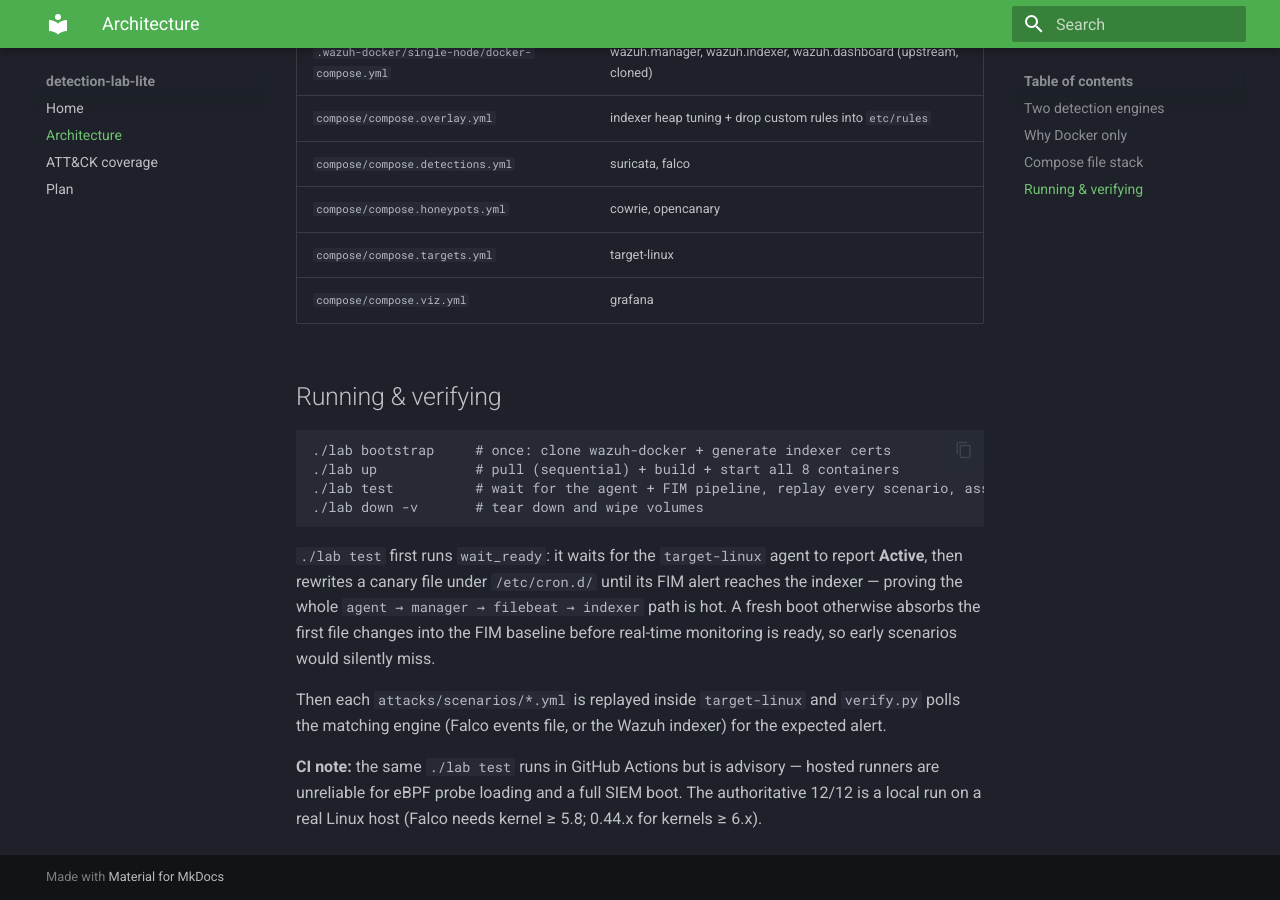
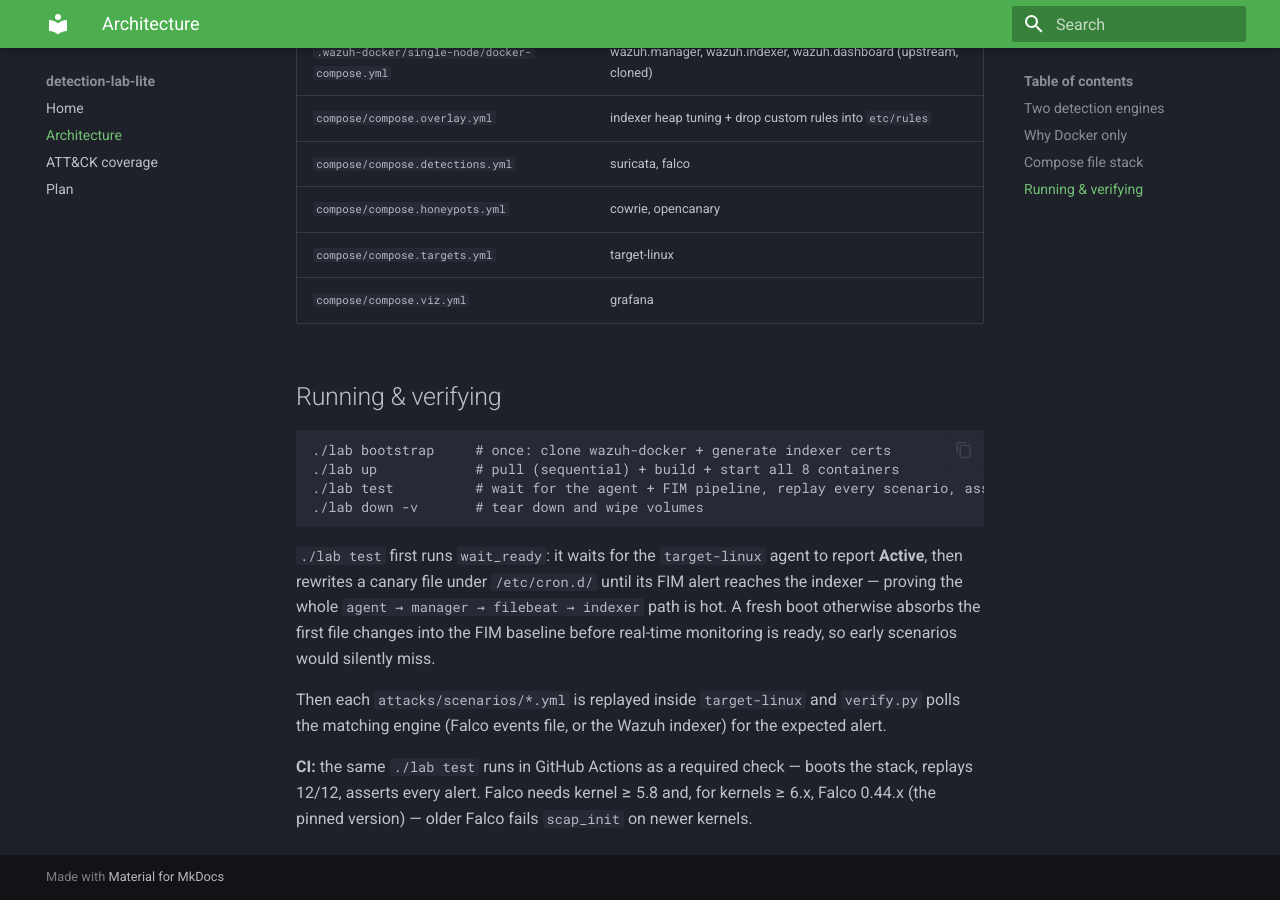
Before and after one commit to MhdFadlyy/detection-lab-lite, an MkDocs documentation site: the page built from docs/architecture.md, in a window 1280 px wide and 900 px high, scrolled down 1097 px. Built offline with MkDocs 1.6.1 and Material for MkDocs 9.7.7, drawn with Linux system fonts in a browser that asks for light colours.

Commit message:
ci: make the 12/12 replay a required check (Falco 0.44.1 loads on hosted runners)
Stage 3's CI-green milestone. Remaining Stage 3: Navigator layer, Grafana
dashboard, more Falco scenarios, OpenCanary.

```diff
--- a/docs/architecture.md
+++ b/docs/architecture.md
@@ -60,6 +60,6 @@
 Then each `attacks/scenarios/*.yml` is replayed inside `target-linux` and `verify.py` polls
 the matching engine (Falco events file, or the Wazuh indexer) for the expected alert.
 
-**CI note:** the same `./lab test` runs in GitHub Actions but is advisory — hosted runners
-are unreliable for eBPF probe loading and a full SIEM boot. The authoritative 12/12 is a
-local run on a real Linux host (Falco needs kernel ≥ 5.8; 0.44.x for kernels ≥ 6.x).
+**CI:** the same `./lab test` runs in GitHub Actions as a required check — boots the stack,
+replays 12/12, asserts every alert. Falco needs kernel ≥ 5.8 and, for kernels ≥ 6.x, Falco
+0.44.x (the pinned version) — older Falco fails `scap_init` on newer kernels.
```
Also changed, not shown: CONTRIBUTING.md (+4 -4 lines), README.md (+2 -3 lines), 1 other file.
